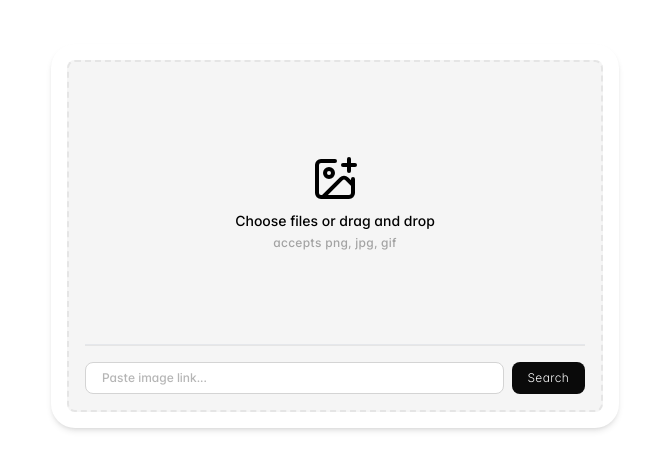
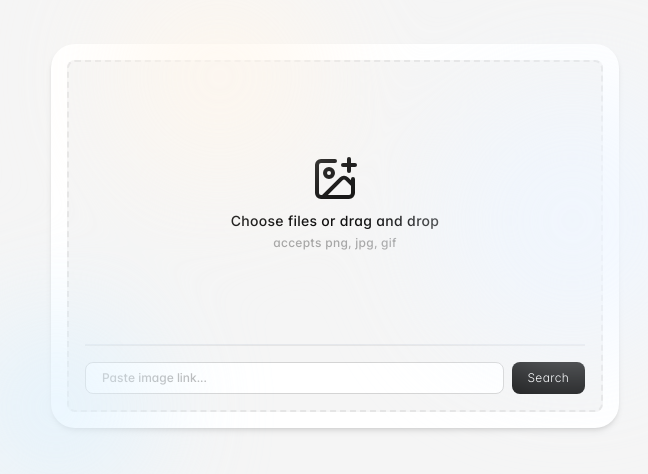
Before and after one commit to jesseborg/image-cropper, a React (Vite) app: page / in a window 1280 px wide. Shown: the part 164-638 px from the top of the page, without its empty margins (305-953 px from the left). Built offline with nearby package versions, Linux system fonts and the light colour scheme.

Commit message:
changes to home page

```diff
--- a/src/App.tsx
+++ b/src/App.tsx
@@ -5,9 +5,59 @@ import { Input } from './components/input';
 
 function App() {
 	return (
-		<main className="flex h-screen items-center justify-center">
+		<main className="flex h-screen items-center justify-center overflow-hidden bg-neutral-100">
+			<Background />
 			<ImageUpload />
 		</main>
+	);
+}
+
+function Background() {
+	return (
+		<div className="pointer-events-none absolute inset-0 overflow-hidden">
+			{/* Noise Filter */}
+			{/* <svg
+				className="opacity-50 mix-blend-overlay"
+				width="100%"
+				height="100%"
+				viewBox="0 0 1024 1024"
+				xmlns="http://www.w3.org/2000/svg"
+				preserveAspectRatio="none"
+			>
+				<defs>
+					<filter id="whiteNoise">
+						<feTurbulence
+							type="fractalNoise"
+							baseFrequency="32"
+							numOctaves="1"
+							stitchTiles="stitch"
+						/>
+						<feColorMatrix type="saturate" values="0" />
+						<feComponentTransfer>
+							<feFuncR type="discrete" tableValues="0 1" />
+							<feFuncG type="discrete" tableValues="0 1" />
+							<feFuncB type="discrete" tableValues="0 1" />
+						</feComponentTransfer>
+					</filter>
+				</defs>
+
+				<rect width="100%" height="100%" filter="url(#whiteNoise)" />
+			</svg> */}
+
+			{/* Coloured Circles */}
+			<svg
+				className="absolute inset-0 left-1/2 top-1/2 z-10 -translate-x-1/2 -translate-y-1/2 opacity-80 blur-[60px]"
+				width="747"
+				height="533"
+				viewBox="0 0 747 533"
+				fill="none"
+				xmlns="http://www.w3.org/2000/svg"
+			>
+				<circle cx="95" cy="438" r="95" fill="#E0F2FE" />
+				<circle cx="258" cy="107" r="107" fill="#FFF7ED" />
+				<circle cx="611" cy="251" r="136" fill="#EFF6FF" />
+			</svg>
+		</div>
 	);
 }
 
@@ -16,7 +66,10 @@ function ImageUpload() {
 		<Container>
 			{/* DropZone */}
 			<div className="flex flex-col gap-4 rounded-lg border-2 border-dashed border-neutral-200 bg-neutral-100 p-4">
-				<div className="flex h-[250px] w-[500px] flex-col items-center justify-center gap-2">
+				<Button
+					intent="blank"
+					className="flex h-[250px] w-[500px] select-none flex-col items-center justify-center gap-2 rounded-lg hover:bg-neutral-200/60"
+				>
 					<ImagePlus className="h-12 w-12 stroke-black" />
 					<div className="space-y-1 text-center">
 						<p className="text-sm font-medium">Choose files or drag and drop</p>
@@ -24,7 +77,7 @@ function ImageUpload() {
 							accepts png, jpg, gif
 						</p>
 					</div>
-				</div>
+				</Button>
 				<hr className="h-[2px] bg-neutral-200" />
 				<div className="flex gap-2">
 					<Input placeholder="Paste image link..." />
```
